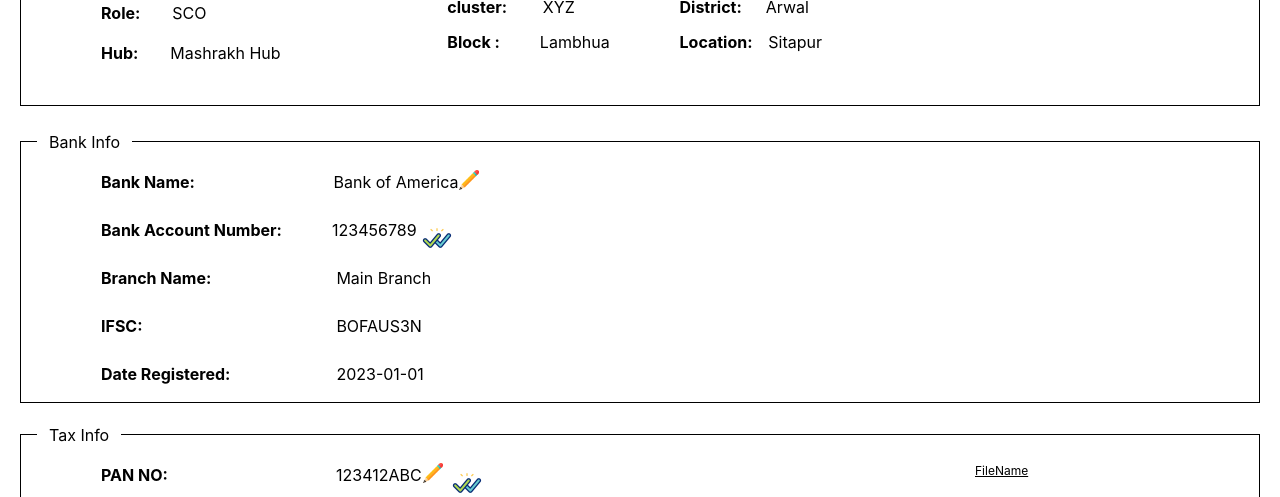
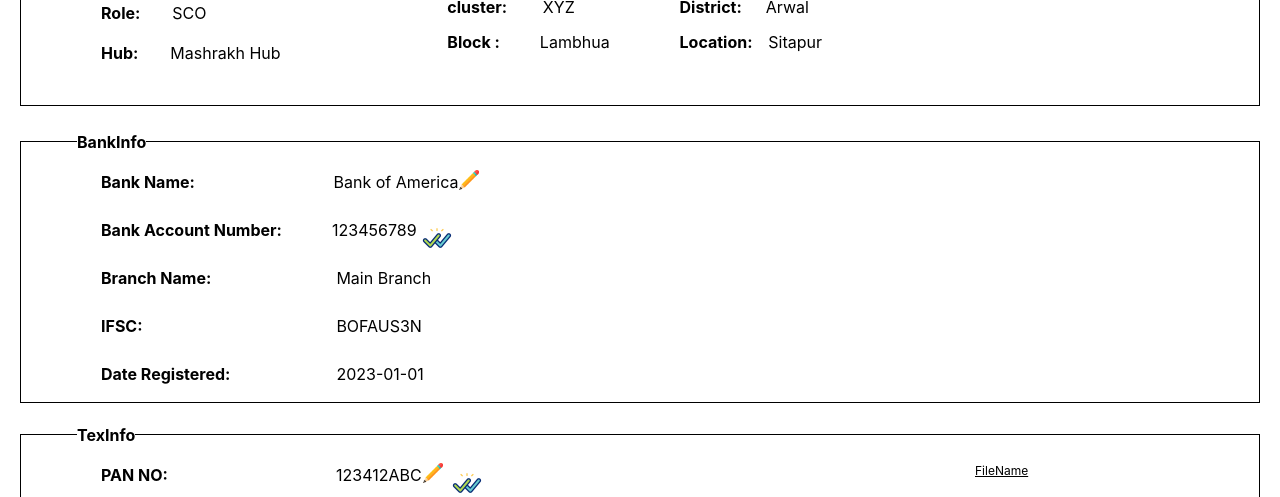
Before and after one commit to Ganesh907/MyProfileReact, a React (Create React App) app: page / in a window 1280 px wide. Shown: the part 780-1277 px from the top of the page. Built offline with nearby package versions, Linux system fonts and the light colour scheme.

Commit message:
NY(Changes)

```diff
--- a/src/features/MyProfile/Components/MyProfileBankGSTComponents/EditableForm.js
+++ b/src/features/MyProfile/Components/MyProfileBankGSTComponents/EditableForm.js
@@ -1,10 +1,8 @@
-
 import React, { useState } from "react";
 import pencil from "../../../../Images/pencil.png";
 import doublecheck from "../../../../Images/double-check.gif";
 import GST from "./GST";
 import BankInfo from "./BankInfoComponent";
-
 
 const EditableForm = () => {
   const [formData, setFormData] = useState({
@@ -53,10 +51,7 @@ const EditableForm = () => {
   return (
     <div>
       <fieldset className="w-full  flex flex-col border border-black gap-6 p-4">
-
-      <legend className="px-3">
-         Bank Info
-       </legend>
+        <legend className="font-bold ml-10">BankInfo</legend>
         {!isEditOpen && (
           <>
             <div className="flex justify-between w-full sm:w-[50%] relative">
@@ -71,7 +66,9 @@ const EditableForm = () => {
             </div>
 
             <div className="flex justify-between w-full sm:w-[50%] relative">
-                <label className="w-1/2 font-bold ml-16">Bank Account Number:</label>
+              <label className="w-1/2 font-bold ml-16">
+                Bank Account Number:
+              </label>
               <span className="w-2/3 pl-38">{formData.field22}</span>
               <img src={doublecheck} className=" absolute h-10 w-10 ml-[63%]" />
             </div>
@@ -98,14 +95,8 @@ const EditableForm = () => {
         )}
       </fieldset>
 
-
-
-
-
       <fieldset className="w-full h-full flex flex-col  mt-5 border border-black gap-6 p-4">
-        <legend className="px-3">
-         Tax Info
-       </legend>
+        <legend className="font-bold ml-10 ">TexInfo</legend>
         {!isEditOpen1 && (
           <>
             <div className="flex justify-between  w-full sm:w-[50%] relative">
@@ -131,7 +122,9 @@ const EditableForm = () => {
             </div>
 
             <div className="flex justify-between w-full sm:w-[50%] relative">
-                <label className="w-1/2 font-bold ml-16">GST Number & Document:</label>
+              <label className="w-1/2 font-bold ml-16">
+                GST Number & Document:
+              </label>
 
               <span className="w-[66%] pl-[5px]">{formData.field53}</span>
               <img src={doublecheck} className=" absolute h-10 w-10 ml-[68%]" />
@@ -145,10 +138,8 @@ const EditableForm = () => {
         {isEditOpen1 && editField1 === "field51" && (
           <GST onClose={closeProfileEdit1} />
         )}
-
       </fieldset>
     </div>
-
   );
 };
 
--- a/src/features/MyProfile/Components/MyProfileBankGSTComponents/GST.js
+++ b/src/features/MyProfile/Components/MyProfileBankGSTComponents/GST.js
@@ -185,6 +185,7 @@ function GST({ onClose }) {
 
   return (
     <>
+
       <CloseIcon onClick={onClose} />
       <div className="flex justify-between w-full sm:w-[64%] gap-4 ">
         <label className="w-1/3 ">PAN NO:</label>
```
Lines whose indentation alone changed are shown as unchanged.
